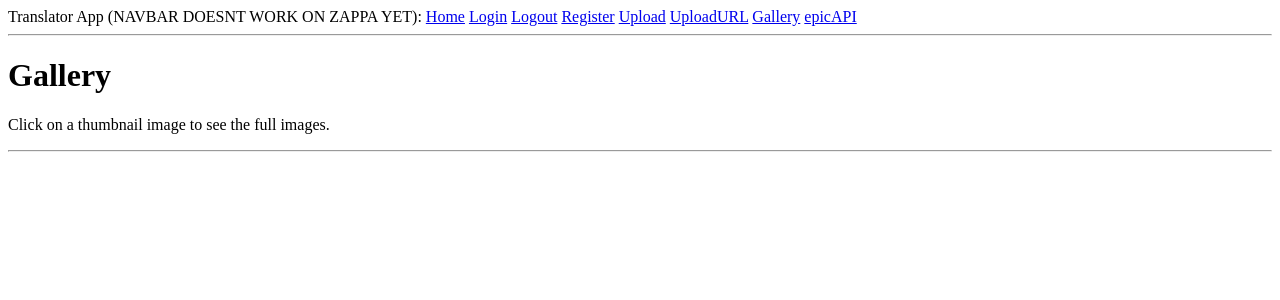
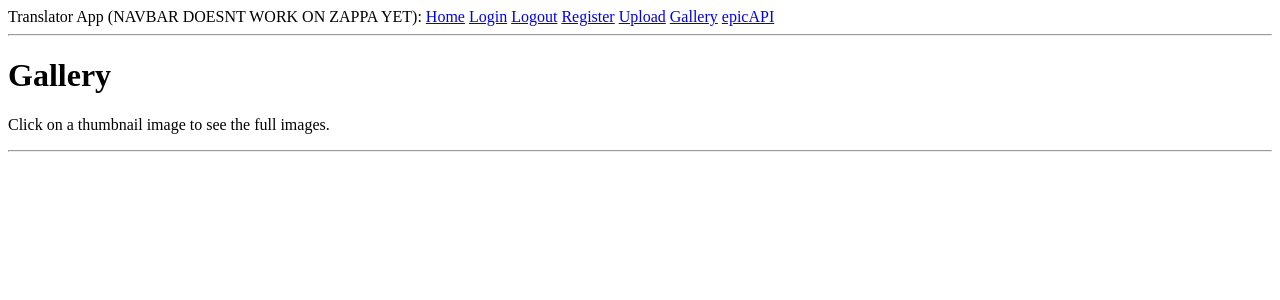
Before and after one commit to andrewmbrown/ece1779-A3, a Flask app: page /gallery in a window 1280 px wide. Shown: the top 300 px of the page. Run offline with Flask 2, Linux system fonts and the light colour scheme; the visitor is signed in with stand-in values (Sample User, id 1); data that the repository does not hold is empty; some libraries are stand-ins or nearby versions.

Commit message:
url upload remove

```diff
--- a/app/templates/base.html
+++ b/app/templates/base.html
@@ -15,7 +15,6 @@
             <a href="/dev/logout">Logout</a>
             <a href="/dev/register">Register</a>
             <a href="/dev/upload">Upload</a>
-            <a href="/dev/uploadurl">UploadURL</a>
             <a href="/dev/gallery">Gallery</a>
             <a href="/dev/api">epicAPI</a>
         </div>
```
